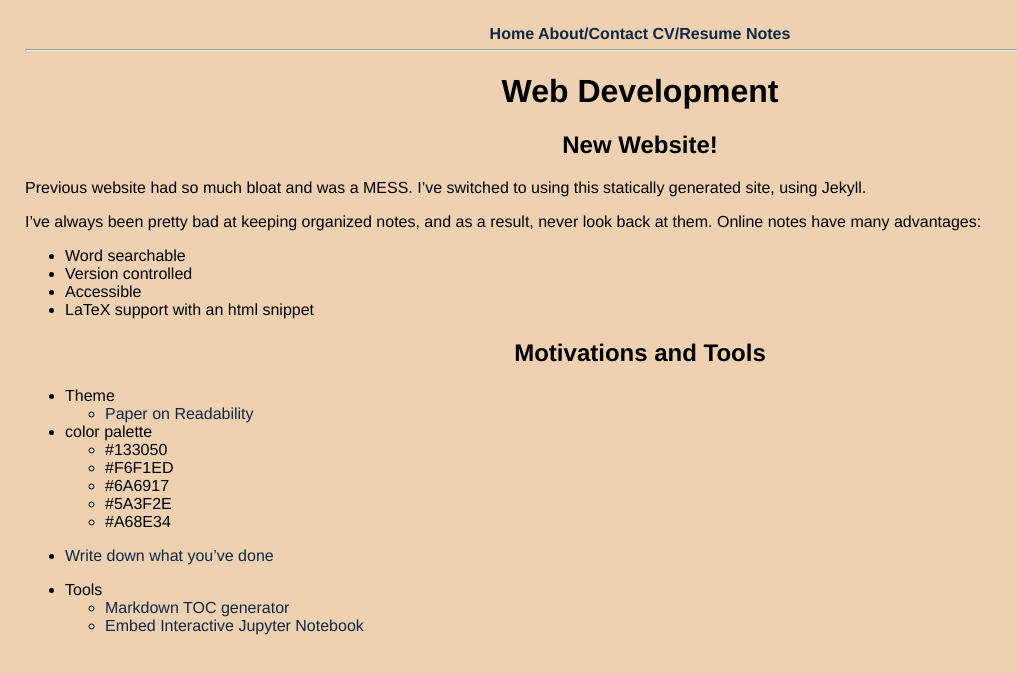
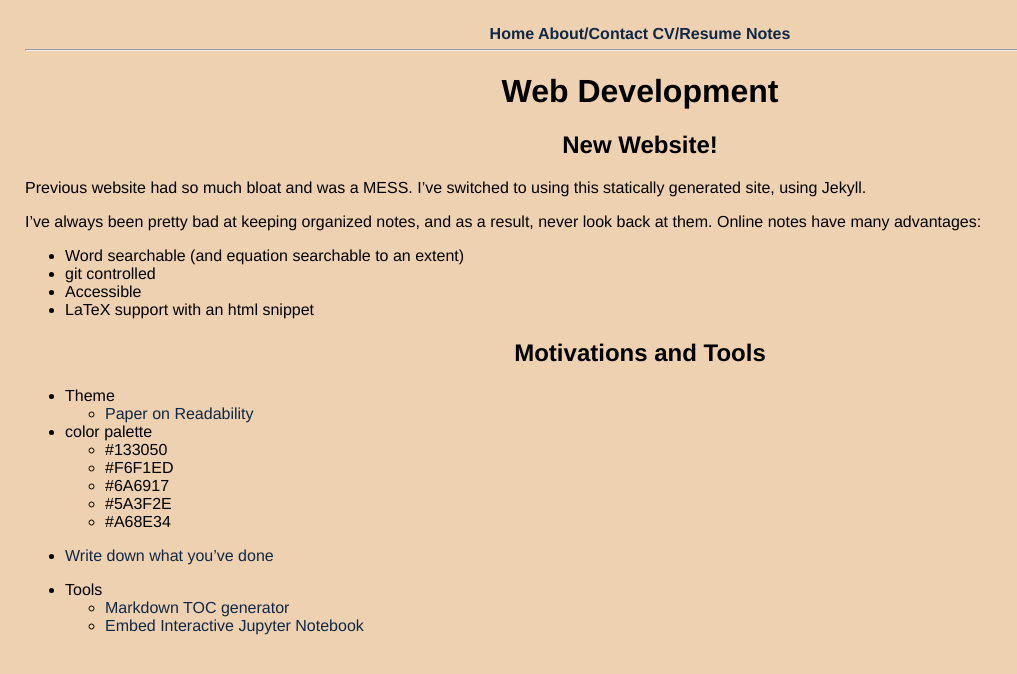
Before and after one commit to thaihangchung7/thaihangchung7.github.io, a Jekyll site: the page built from _notes/webdev.md, in a window 1280 px wide. Shown: the top 674 px of the page, without its empty margins (0-1017 px from the left). Built offline with Jekyll 4.4.1, drawn with Linux system fonts in a browser that asks for light colours.

```diff
--- a/_notes/webdev.md
+++ b/_notes/webdev.md
@@ -10,8 +10,8 @@
 
 I've always been pretty bad at keeping organized notes, and as a result, never look back at them. Online notes have many advantages:
 
-- Word searchable
-- Version controlled
+- Word searchable (and equation searchable to an extent)
+- git controlled
 - Accessible
 - LaTeX support with an html snippet
 
```
Also changed, not shown: _notes/PositronAS.md (+3 -1 lines).
